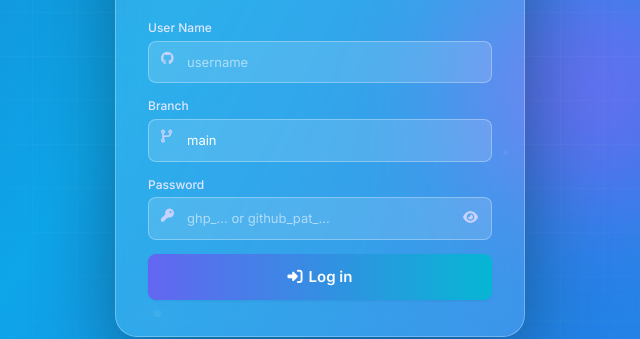
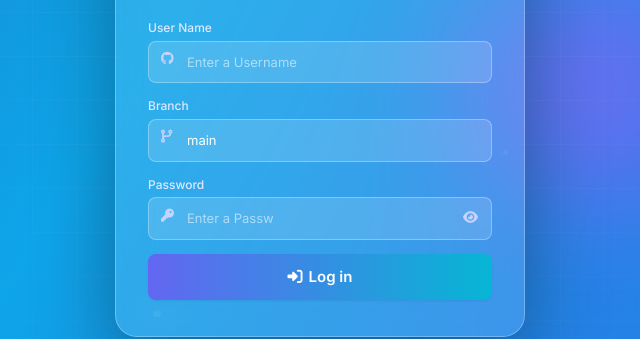
Before and after one commit to saaddurranideveloper/saaddurranideveloper.github.io, a plain HTML site: page admin-dashbord/index.html in a window 1280 px wide. Shown: the part 384-723 px from the top of the page, 320-960 px from the left. Drawn offline with Linux system fonts and the light colour scheme.

Commit message:
Update index.html

```diff
--- a/admin-dashbord/index.html
+++ b/admin-dashbord/index.html
@@ -201,7 +201,7 @@ addEventListener('message',e=>{if(!fr||e.source!==fr.contentWindow||!e.data)retu
  if(m.sel!==undefined){sel=m.sel;path=m.path||null;st='content';if(sel=='header'||sel=='footer')tab=sel;else if(sel)tab='edit';else tab='layers';document.body.classList.remove('pc');panel();rail()}});
 addEventListener('beforeunload',e=>{if(dirty){e.preventDefault();e.returnValue=''}});
 async function boot(){if(!LS.wtc)return login();try{D=await load();prep();relink();shell()}catch(e){const g=G();delete LS.wtc;login(e.message,g)}}
-function login(err,g={}){$('#r').innerHTML='<div class="lgw"><i class="o o1"></i><i class="o o2"></i><i class="o o3"></i><div class="gd"></div><div class="pt2"></div><div class="lb2"><div class="lgo"><i class="fa-solid fa-code"></i></div><h1>Page Builder</h1><p class="t2">Built: &middot; Saad Durrani</p>'+(err?'<div class="er2"><i class="fa-solid fa-circle-exclamation"></i> '+err+'</div>':'')+'<div class="fi"><label>User Name</label><i class="fa-brands fa-github"></i><input id="rp" placeholder="username" autocomplete=""></div><div class="fi"><label>Branch</label><i class="fa-solid fa-code-branch"></i><input id="br" autocomplete=""></div><div class="fi"><label>Password</label><i class="fa-solid fa-key"></i><input id="tk" type="password" autocomplete="" placeholder="ghp_... or github_pat_..."><button class="eye" id="ey" type="button" aria-label="Show token"><i class="fa-solid fa-eye"></i></button></div><button class="b go2" id="go"><i class="fa-solid fa-right-to-bracket"></i> Log in</button></div></div>';
+function login(err,g={}){$('#r').innerHTML='<div class="lgw"><i class="o o1"></i><i class="o o2"></i><i class="o o3"></i><div class="gd"></div><div class="pt2"></div><div class="lb2"><div class="lgo"><i class="fa-solid fa-code"></i></div><h1>Page Builder</h1><p class="t2">Built: &middot; Saad Durrani</p>'+(err?'<div class="er2"><i class="fa-solid fa-circle-exclamation"></i> '+err+'</div>':'')+'<div class="fi"><label>User Name</label><i class="fa-brands fa-github"></i><input id="rp" placeholder="Enter a Username" autocomplete=""></div><div class="fi"><label>Branch</label><i class="fa-solid fa-code-branch"></i><input id="br" autocomplete=""></div><div class="fi"><label>Password</label><i class="fa-solid fa-key"></i><input id="tk" type="password" autocomplete="" placeholder="Enter a Passw"><button class="eye" id="ey" type="button" aria-label="Show token"><i class="fa-solid fa-eye"></i></button></div><button class="b go2" id="go"><i class="fa-solid fa-right-to-bracket"></i> Log in</button></div></div>';
  const pt=$('.pt2');for(let k=0;k<18;k++){const i=document.createElement('i'),z=3+Math.random()*5;i.style.cssText='left:'+Math.random()*100+'%;width:'+z+'px;height:'+z+'px;animation-duration:'+(7+Math.random()*9)+'s;animation-delay:-'+Math.random()*12+'s';pt.append(i)}
  $('#rp').value=g.repo||'';$('#br').value=g.branch||'main';$('#ey').onclick=()=>{const t=$('#tk');t.type=t.type=='password'?'text':'password'};const go=()=>{LS.wtc=JSON.stringify({repo:$('#rp').value.trim(),branch:$('#br').value.trim()||'main',token:$('#tk').value.trim()});boot()};$('#go').onclick=go;$('#tk').onkeydown=e=>{if(e.key=='Enter')go()}}
 boot();
```
